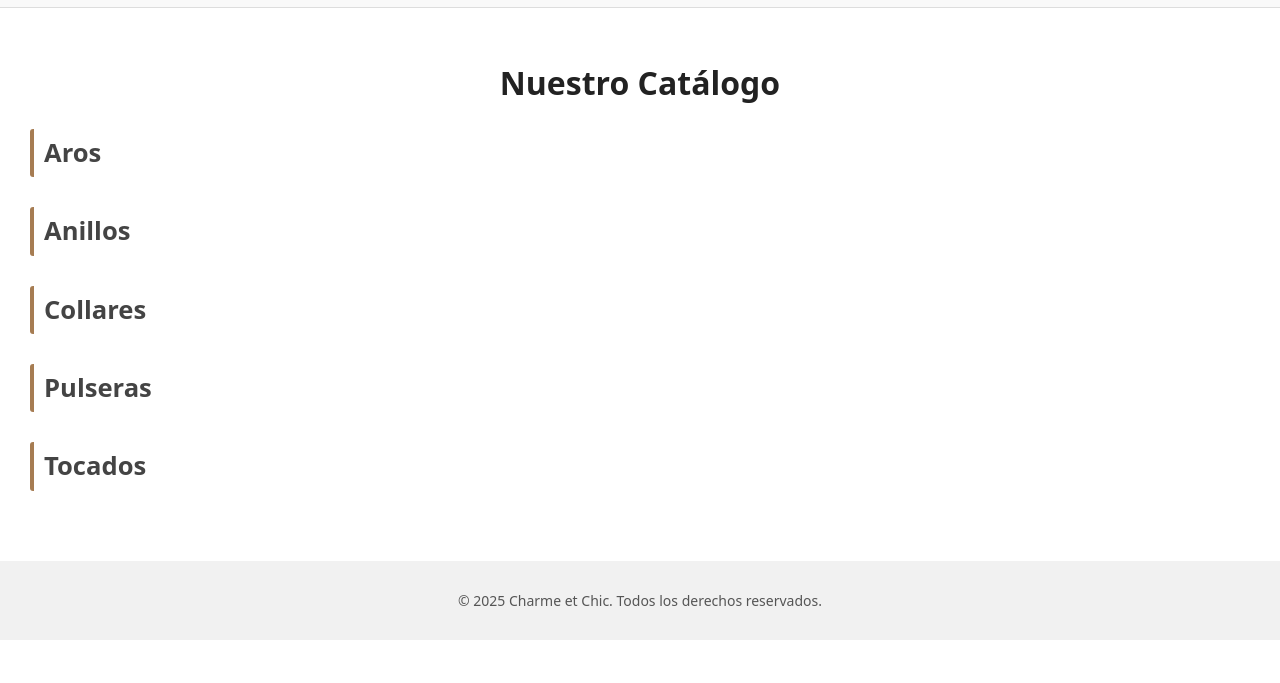
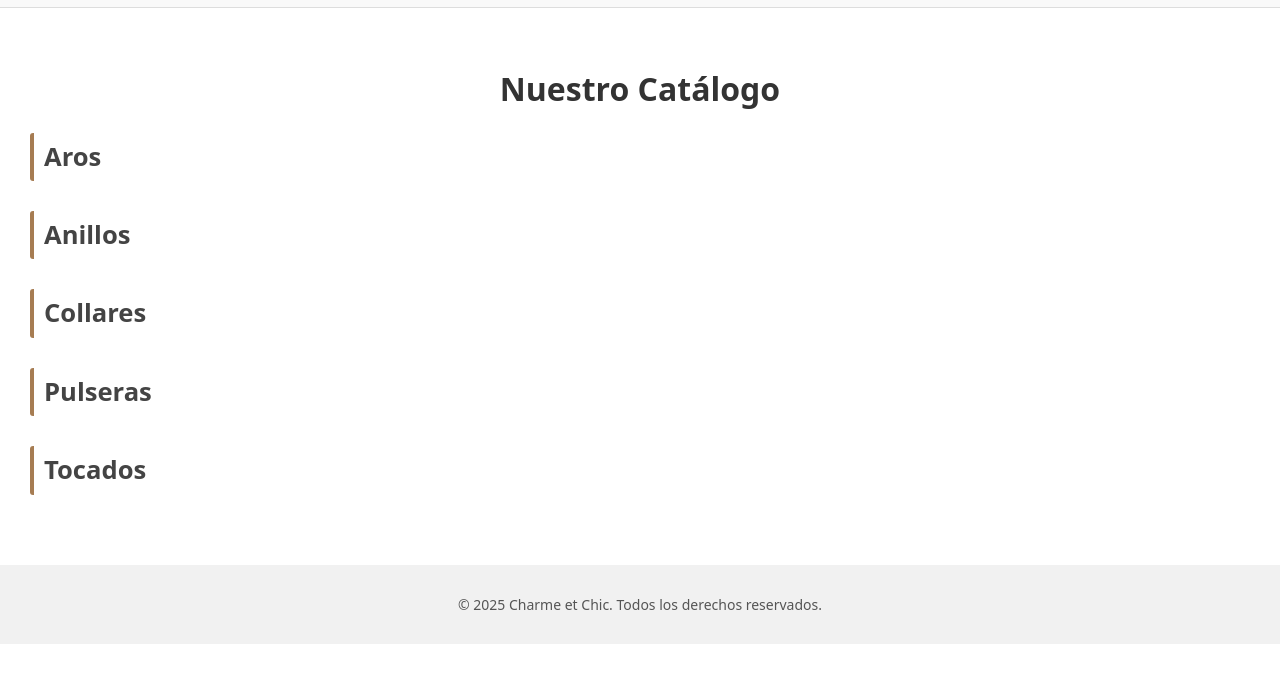
Before and after one commit to DGomezPalacios/charmeetchic-html, a plain HTML site: page html/catalogo.html in a window 1280 px wide. Shown: the part 89-772 px from the top of the page. Drawn offline with Linux system fonts and the light colour scheme.

Commit message:
Cambio color titulo catálogo

```diff
--- a/css/style.css
+++ b/css/style.css
@@ -169,6 +169,13 @@ body {
 
 .producto button:hover {
     background-color: #222;
+}
+.titulo-seccion {
+    color: #333333;
+    font-size: 2em;
+    text-align: center;
+    margin-bottom: 20px;
+    font-weight: bold;
 }
 
 /* ======= Footer ======= */
--- a/html/catalogo.html
+++ b/html/catalogo.html
@@ -32,7 +32,7 @@
 
     <!-- Catálogo de productos -->
     <div class="catalogo">
-        <h1>Nuestro Catálogo</h1>
+        <h2 class="titulo-seccion">Nuestro Catálogo</h2>
 
         <!-- Sección Aros -->
         <details>
```
